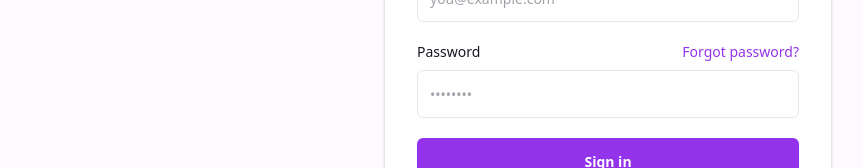
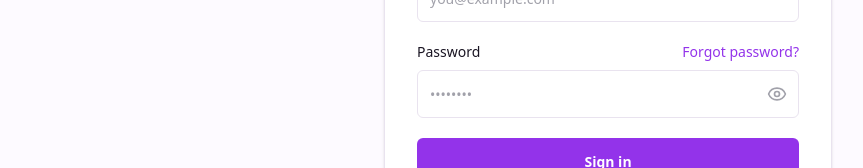
Before and after one commit to Vanessa-fe/TelegramPlugin, a Next.js app in the folder packages/frontend/: page /login in a window 1280 px wide. Shown: the part 437-605 px from the top of the page, without its empty margins (32-895 px from the left). Built offline with nearby package versions, Linux system fonts and the light colour scheme; no server answers.

Commit message:
bouton voir mdp

```diff
--- a/packages/frontend/src/app/login/page.tsx
+++ b/packages/frontend/src/app/login/page.tsx
@@ -7,6 +7,7 @@ import { Input } from "@/components/ui/input";
 import { Label } from "@/components/ui/label";
 import { useAuth } from "@/contexts/auth-context";
 import { Analytics } from "@/lib/analytics/events";
+import { Eye, EyeOff } from "lucide-react";
 import { useTranslations } from "next-intl";
 import Image from "next/image";
 import Link from "next/link";
@@ -26,6 +27,7 @@ export default function LoginPage() {
   const vipToken = searchParams.get("vip");
   const [email, setEmail] = useState("");
   const [password, setPassword] = useState("");
+  const [showPassword, setShowPassword] = useState(false);
   const [isLoading, setIsLoading] = useState(false);
   const [error, setError] = useState("");
 
@@ -150,18 +152,36 @@ export default function LoginPage() {
                     {t("forgotPassword")}
                   </Link>
                 </div>
+                <div className="relative">
                   <Input
                     id="password"
                     name="password"
-                  type="password"
+                    type={showPassword ? "text" : "password"}
                     autoComplete="current-password"
                     value={password}
                     onChange={(e) => setPassword(e.target.value)}
                     required
                     disabled={isLoading}
                     placeholder={t("passwordPlaceholder")}
-                  className="h-12 border-border-custom focus:border-purple-600 focus:ring-purple-600"
+                    className="h-12 border-border-custom pr-10 focus:border-purple-600 focus:ring-purple-600"
                   />
+                  <button
+                    type="button"
+                    onClick={() => setShowPassword((current) => !current)}
+                    disabled={isLoading}
+                    className="absolute right-3 top-1/2 -translate-y-1/2 text-text-muted transition-colors hover:text-text-secondary disabled:cursor-not-allowed disabled:opacity-50"
+                    aria-label={
+                      showPassword ? t("hidePassword") : t("showPassword")
+                    }
+                    aria-pressed={showPassword}
+                  >
+                    {showPassword ? (
+                      <EyeOff className="h-5 w-5" />
+                    ) : (
+                      <Eye className="h-5 w-5" />
+                    )}
+                  </button>
+                </div>
               </div>
 
               <Button
```
Also changed, not shown: packages/frontend/src/i18n/messages/en.json, packages/frontend/src/i18n/messages/fr.json. Lines whose indentation alone changed are shown as unchanged.
